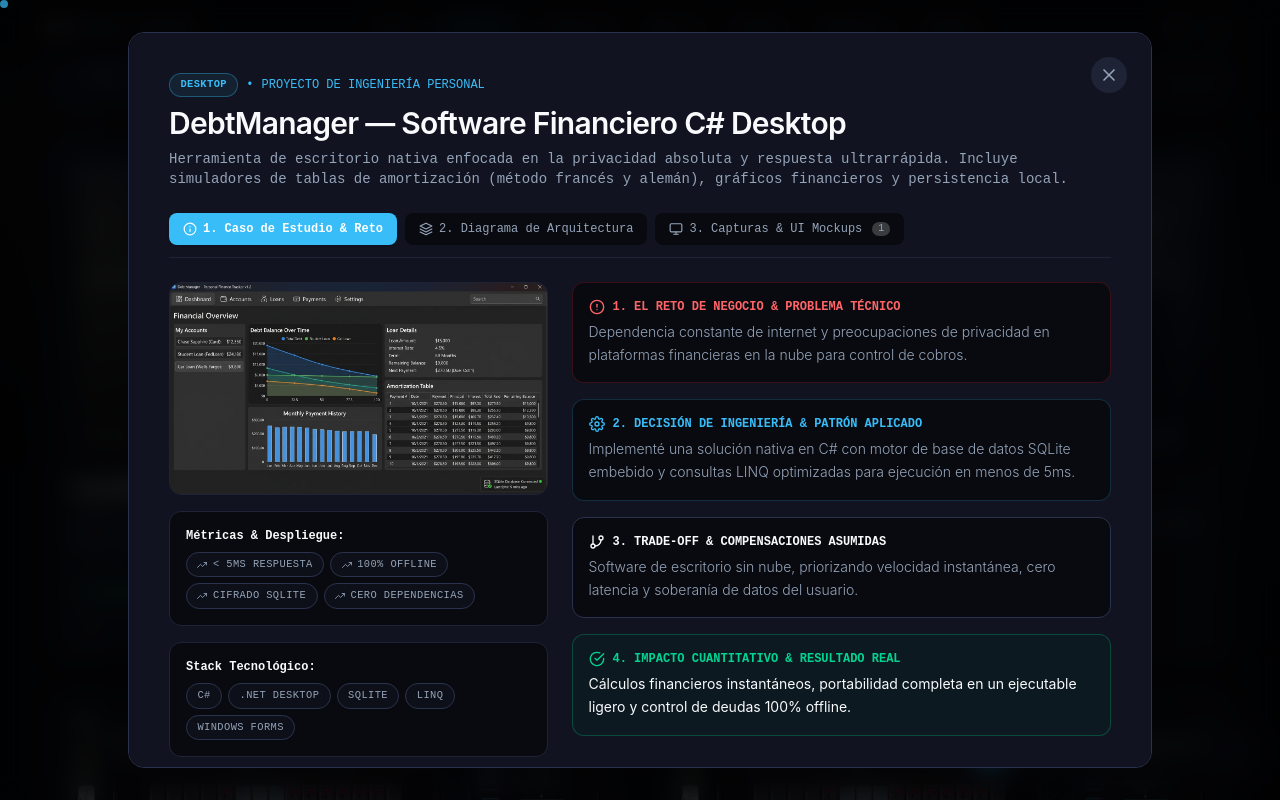
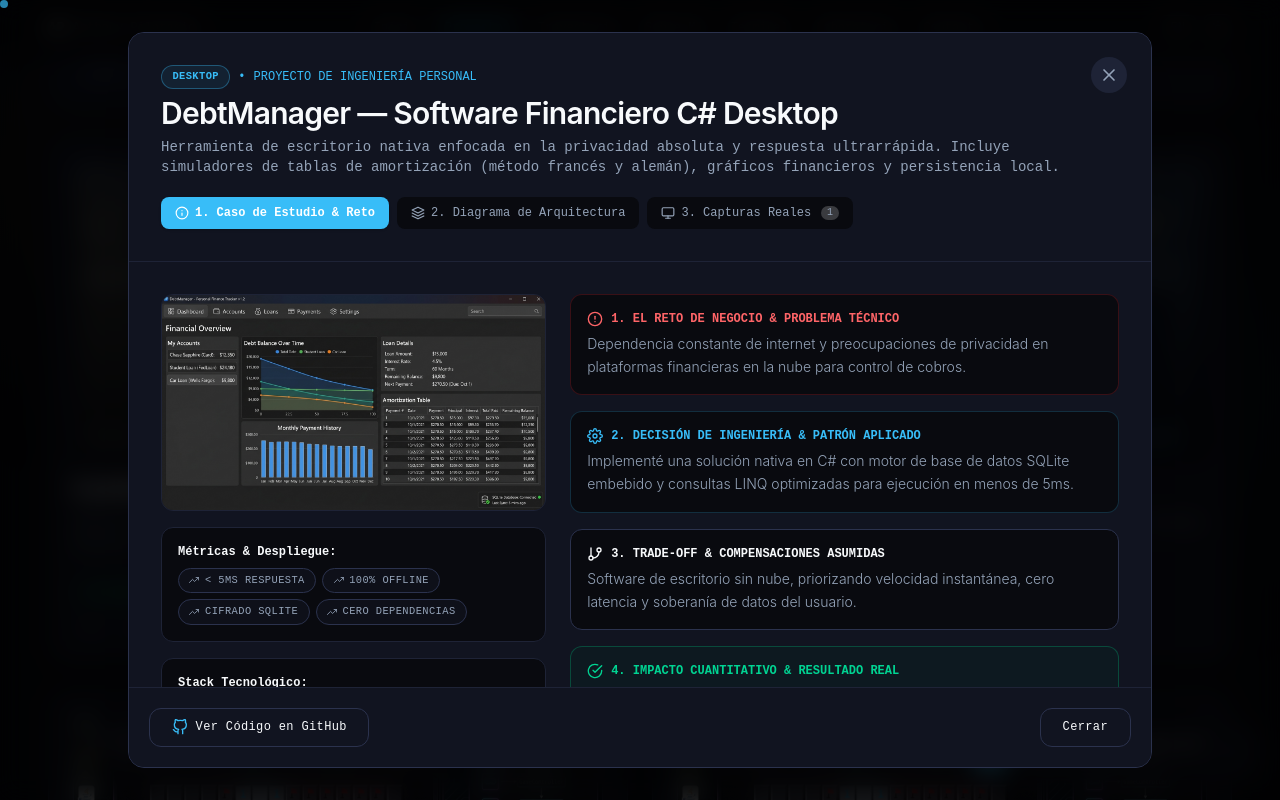
Before and after one commit to AnthonyPilatasig/anthony-portfolio, a React (Vite) app: page /proyectos in a window 1280 px wide. Both pictures are taken after a click on the element 338 px from the left and 2457 px from the top of the page. Shown: the part 2057-2857 px from the top of the page. Built offline with nearby package versions, Linux system fonts and the light colour scheme.

Commit message:
fix(projects): isolate modal scroll container and prevent background body scrolling

```diff
--- a/src/pages/ProjectsPage.tsx
+++ b/src/pages/ProjectsPage.tsx
@@ -33,6 +33,23 @@ export const ProjectsPage: React.FC = () => {
       setTimeout(() => setCodeCopied(false), 2000);
     } catch { /* silent */ }
   };
+
+  // Prevent background body scroll when modal or lightbox is open
+  useEffect(() => {
+    if (selectedProject || zoomedImage) {
+      const originalOverflow = document.body.style.overflow;
+      const originalPaddingRight = document.body.style.paddingRight;
+      const scrollBarWidth = window.innerWidth - document.documentElement.clientWidth;
+      document.body.style.overflow = 'hidden';
+      if (scrollBarWidth > 0) {
+        document.body.style.paddingRight = `${scrollBarWidth}px`;
+      }
+      return () => {
+        document.body.style.overflow = originalOverflow;
+        document.body.style.paddingRight = originalPaddingRight;
+      };
+    }
+  }, [selectedProject, zoomedImage]);
 
   // Close modal on Escape key
   useEffect(() => {
@@ -187,18 +204,21 @@ export const ProjectsPage: React.FC = () => {
       <AnimatePresence>
         {selectedProject && (
           <div
-            className="fixed inset-0 z-50 flex items-center justify-center p-3 sm:p-6 md:p-8 bg-black/80 backdrop-blur-md overflow-y-auto"
+            className="fixed inset-0 z-50 flex items-center justify-center p-2 sm:p-4 md:p-6 bg-black/80 backdrop-blur-md overscroll-contain"
             onClick={(e) => {
               if (e.target === e.currentTarget) setSelectedProject(null);
             }}
           >
             <motion.div
-              initial={{ opacity: 0, scale: 0.95, y: 20 }}
+              initial={{ opacity: 0, scale: 0.96, y: 15 }}
               animate={{ opacity: 1, scale: 1, y: 0 }}
-              exit={{ opacity: 0, scale: 0.95, y: 20 }}
-              transition={{ duration: 0.25 }}
-              className="w-full max-w-5xl bg-[var(--theme-surface)] border border-[var(--theme-border-strong)] rounded-2xl p-6 sm:p-8 md:p-10 max-h-[92vh] overflow-y-auto shadow-2xl relative my-auto space-y-6"
+              exit={{ opacity: 0, scale: 0.96, y: 15 }}
+              transition={{ duration: 0.2 }}
+              className="w-full max-w-5xl h-[92vh] max-h-[920px] flex flex-col bg-[var(--theme-surface)] border border-[var(--theme-border-strong)] rounded-2xl shadow-2xl relative overflow-hidden my-auto"
+              onClick={(e) => e.stopPropagation()}
             >
+              {/* Fixed Header & Tabs */}
+              <div className="p-5 sm:p-6 md:p-8 pb-3 border-b border-[var(--theme-border)] shrink-0 space-y-4 bg-[var(--theme-surface)] relative">
                 {/* Close Button */}
                 <button
                   onClick={() => setSelectedProject(null)}
@@ -209,23 +229,23 @@ export const ProjectsPage: React.FC = () => {
                 </button>
 
                 {/* Modal Header */}
-              <div className="space-y-2 pr-10">
+                <div className="space-y-1.5 pr-10">
                   <div className="flex flex-wrap items-center gap-2 text-[var(--theme-accent)] font-mono text-xs uppercase">
                     <span className="badge-accent py-0.5">{selectedProject.category}</span>
                     <span>•</span>
                     <span>{selectedProject.client}</span>
                   </div>
 
-                <h3 className="text-2xl sm:text-3xl font-semibold text-[var(--theme-ink)] tracking-tight">
+                  <h3 className="text-xl sm:text-2xl md:text-3xl font-semibold text-[var(--theme-ink)] tracking-tight">
                     {selectedProject.title}
                   </h3>
-                <p className="text-xs sm:text-sm font-mono text-[var(--theme-ink-muted)]">
+                  <p className="text-xs sm:text-sm font-mono text-[var(--theme-ink-muted)] line-clamp-2">
                     {selectedProject.longDescription || selectedProject.description}
                   </p>
                 </div>
 
                 {/* Modal Tabs Navigation (4 Tabs) */}
-              <div className="flex flex-wrap items-center gap-2 border-b border-[var(--theme-border)] pb-3">
+                <div className="flex flex-wrap items-center gap-2 pt-1">
                   <button
                     onClick={() => setModalTab('case-study')}
                     className={`px-3.5 py-2 rounded-lg text-xs font-mono transition-all flex items-center gap-1.5 ${
@@ -257,7 +277,7 @@ export const ProjectsPage: React.FC = () => {
                     }`}
                   >
                     <FiMonitor className="w-3.5 h-3.5" />
-                  <span>3. Capturas &amp; UI Mockups</span>
+                    <span>3. Capturas Reales</span>
                     {selectedProject.screenshots && (
                       <span className="ml-1 px-1.5 py-0.2 bg-white/20 rounded-full text-[10px]">
                         {selectedProject.screenshots.length}
@@ -278,7 +298,10 @@ export const ProjectsPage: React.FC = () => {
                     </button>
                   )}
                 </div>
+              </div>
 
+              {/* Scrollable Content Body */}
+              <div className="flex-1 overflow-y-auto p-5 sm:p-6 md:p-8 space-y-6 overscroll-contain">
                 {/* ── TAB 1: CASE STUDY ──────────────────────────────── */}
                 {modalTab === 'case-study' && (
                 <motion.div
@@ -670,9 +693,10 @@ export const ProjectsPage: React.FC = () => {
                   </div>
                 </motion.div>
               )}
+              </div>
 
-              {/* Action Buttons Footer */}
-              <div className="flex flex-wrap gap-3 items-center pt-4 border-t border-[var(--theme-border)]">
+              {/* Action Buttons Sticky Footer */}
+              <div className="p-4 sm:p-5 border-t border-[var(--theme-border)] bg-[var(--theme-surface)] shrink-0 flex flex-wrap gap-3 items-center">
                 {selectedProject.githubUrl && (
                   <a
                     href={selectedProject.githubUrl}
```
Lines whose indentation alone changed are shown as unchanged.
